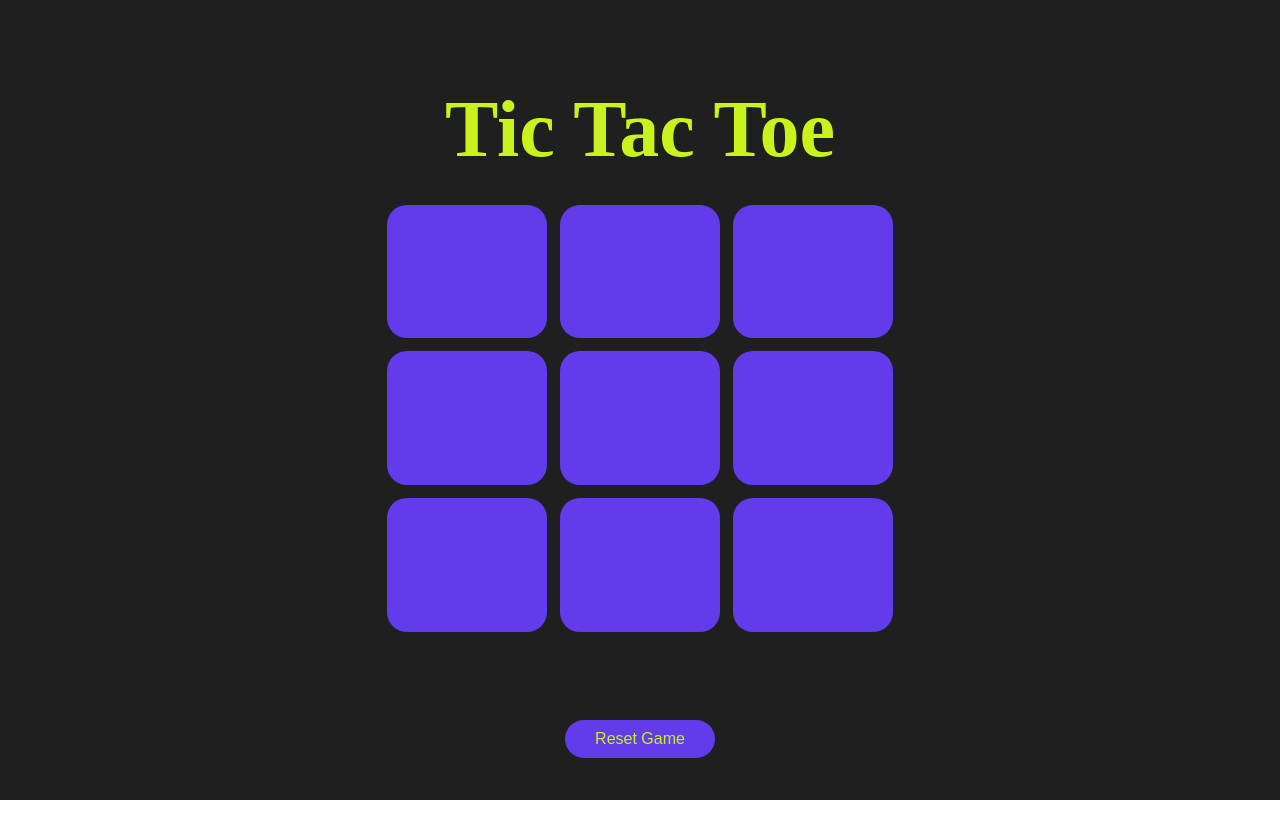
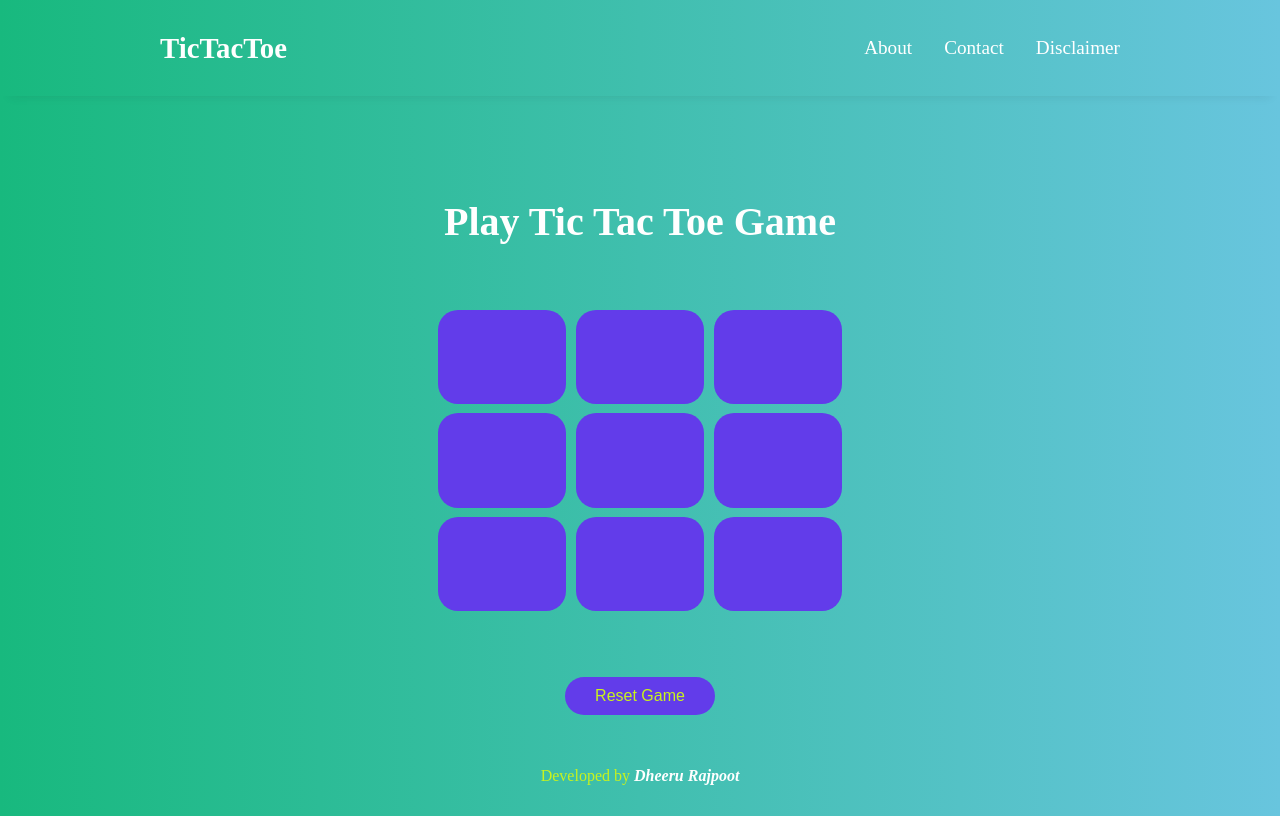
Before and after one commit to dheerurajpoot/TicTacToe, a plain HTML site: page index.html in a window 1280 px wide. Drawn offline with Linux system fonts and the light colour scheme.

Commit message:
update UI
update UI

```diff
--- a/index.html
+++ b/index.html
@@ -2,18 +2,32 @@
 <html lang="en">
 <head>
     <meta charset="UTF-8">
+    <meta name="robots" content="index">
     <meta name="viewport" content="width=device-width, initial-scale=1.0">
+    <meta name="keywords" content="Tic Tac Toe, online game, multiplayer, strategy, board game, fun, challenge, computer opponent, X's and O's, grid game, turn-based gameplay.">
+    <meta name="description" content="Enjoy endless hours of fun with our online Tic Tac Toe game! Play against the computer or challenge a friend in this classic game of strategy and skill.">
     <title>Tic Tac Toe by Dheeru Rajpoot</title>
     <link rel="stylesheet" href="style.css">
 </head>
 <body>
-    <main class="main">
+    <header>
+        <div class="header-logo">
+            <a href="/" class="logo"><h1>TicTacToe</h1></a>
+        </div>
+        <div class="header-menu">
+            <ul>
+            <li><a href="#">About</a></li>
+            <li><a href="contact.html">Contact</a></li>
+            <li><a href="#">Disclaimer</a></li>
+            </ul>
+        </div>
+    </header>
     <section class="container">
         <div class="winner hidden">
             <p id="msg">Winner</p>
             <button class="new-game">New Game </button>
         </div>
-            <h1 class="heading">Tic Tac Toe</h1>
+        <h1 class="heading">Play Tic Tac Toe Game</h1>
         <div class="main-container">
             <button class="boxes"></button>
             <button class="boxes"></button>
@@ -25,9 +39,9 @@
             <button class="boxes"></button>
             <button class="boxes"></button>
         </div>
+        <button class="reset-game">Reset Game</button>
     </section>
-        <button class="reset-game">Reset Game</button>
-    </main>
+    <footer><p>Developed by <a href="https://dheeru.org">Dheeru Rajpoot</a></p></footer>
     <script src="script.js"></script>
 </body>
 </html>
--- a/style.css
+++ b/style.css
@@ -4,39 +4,69 @@
     box-sizing: border-box;
     color: #c8f31d;
 }
+body{
+    height: 100vh;
+    background-image: linear-gradient(to right, #18B97E , #68C5DE);
+    align-items: center;
+    text-align: center;
+}
+header{
+    display: flex;
+    justify-content: space-between;
+    align-items: center;
+    padding: 0 10rem;
+    height: 6rem;
+    /* background: #fefefe22; */
+    box-shadow: rgba(33, 35, 38, 0.1) 0px 10px 10px -10px;
+}
+.header-logo a,h1{
+    font-size: 1.8rem;
+    text-decoration: none;
+    font-weight: 800;
+    color: white;
+}
+.header-menu ul{
+    display: flex;
+    justify-content: center;
+    align-items: center;
+    gap: 2rem;
+    list-style-type: none;
+}
+.header-menu a{
+    text-decoration: none;
+    font-size: 1.2rem;
+    color: white;
+}
+.header-menu a:hover{
+    color: rgb(0, 0, 255);
+}
+.main-container{
+    padding: 4rem;
+    text-align: center;
+    display: flex;
+    justify-content: center;
+    align-items: center;
+    height: 60%;
+    width: 50%;
+    gap: 2%;
+    flex-wrap: wrap;
+}
 .heading{
-    color: #c8f31d;
-    font-size: 80px;
-    margin-bottom: 30px;
-
+    color: #fff;
+    font-size: 40px;
 }
 .txt-color{
     color: aqua;
 }
-.main{
-    height: 100vh;
-    background-color: #1f1f1f;
-    align-items: center;
-    text-align: center;
-
-}
 .container{
     height: 90vh;
     width: 100%;
-    background-color: #1f1f1f;
+    /* background-color: #1f1f1f; */
     display: flex;
     flex-direction: column;
     justify-content: center;
     align-items: center;
     flex-wrap: wrap;
-}
-.main-container{
-    height: 60%;
-    width: 50%;
-    display: flex;
-    gap: 2%;
-    flex-wrap: wrap;
-    justify-content: center;
 }
 .boxes{
     height: 31%;
@@ -64,9 +94,40 @@
 .hidden{
     display: none;
 }
-@media only screen and (max-width: 600px) and (min-width: 300px)  {
+footer{
+    height: 1rem;
+    /* position: absolute; */
+    color: white;
+    display: flex;
+    justify-content: center;
+    align-items:center;
+    width: 100%;
+    bottom: 1rem;
+    position: fixed;
+    /* right: 45%;   */
+}
+footer a{
+    color: white;
+    text-decoration: none;
+    font-style: italic;
+    font-weight: bold;
+}
+@media only screen and (max-width: 800px) and (min-width: 350px)  {
+    header{
+        padding: 0;
+        display: flex;
+        justify-content: center;
+        align-items: center;
+        height: 4rem;
+    }
+    .header-menu{
+        display: none;
+    }
+    .header-logo a{
+        font-size: .6rem;
+    }
     .heading{
-        font-size: 40px;
+        font-size: 30px;
     }
     .boxes{
         height: 32%;
@@ -76,6 +137,7 @@
     .main-container{
         width: 90%;
         height: 50%;
+        padding: 2rem;
     }
     .winner{
         font-size: 25px;
```
Also changed, not shown: contact.html (added, +28 -0 lines). Lines whose indentation alone changed are shown as unchanged.
